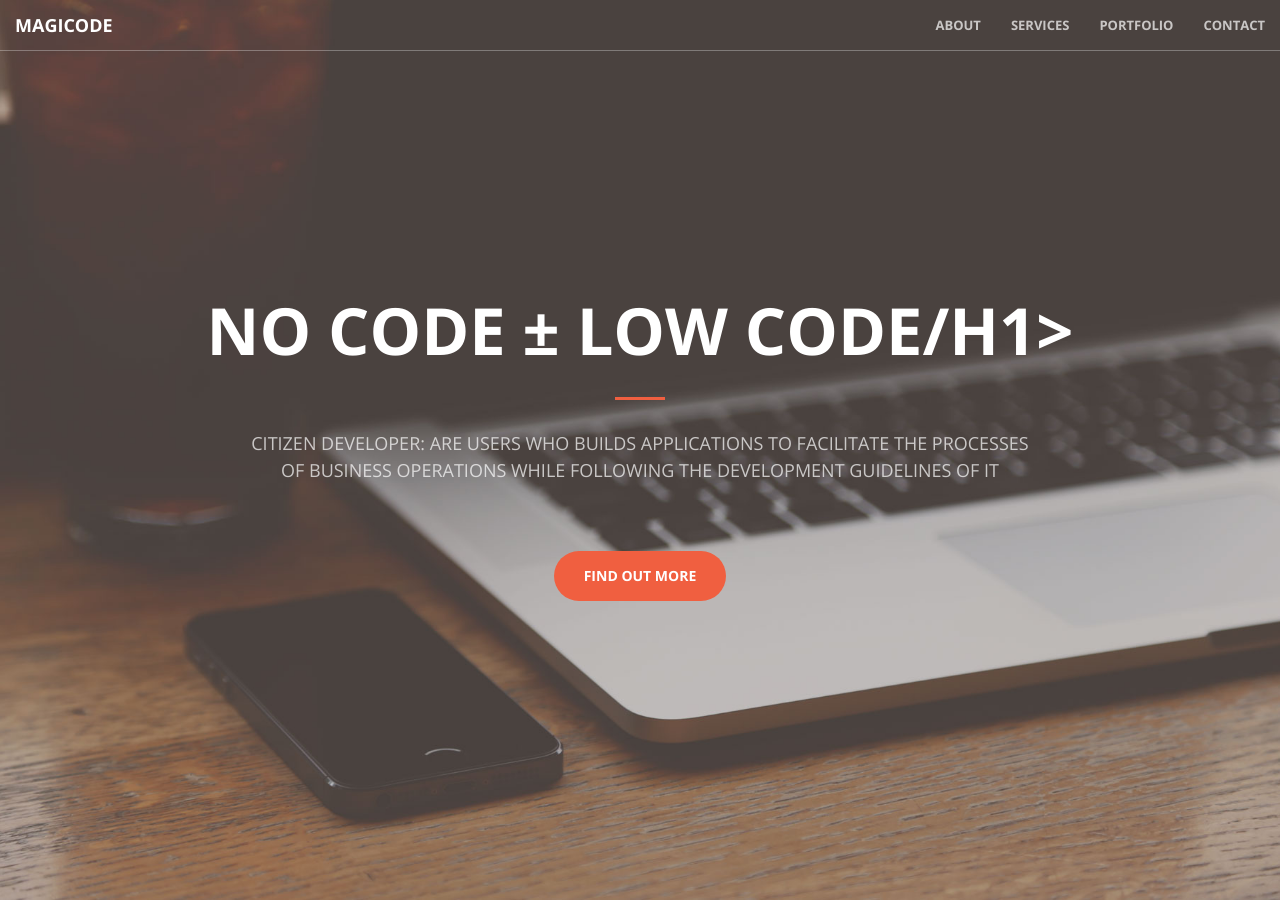
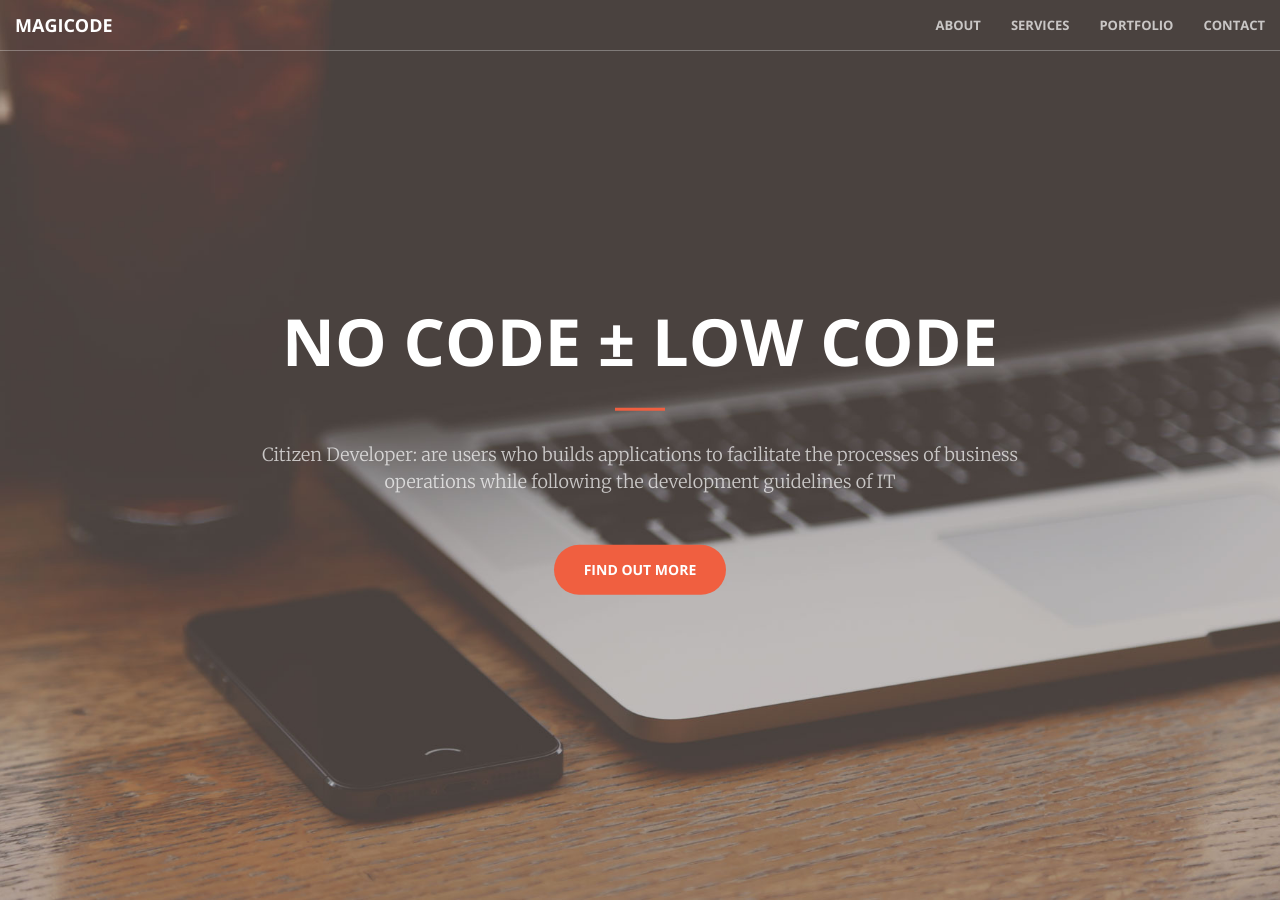
Before and after one commit to ajem70/magicode_site, a Jekyll site: the page built from index.html, in a window 1280 px wide and 900 px high. Built offline with Jekyll 4.4.1, drawn with Linux system fonts in a browser that asks for light colours.

```diff
--- a/_includes/header.html
+++ b/_includes/header.html
@@ -1,7 +1,7 @@
 <header>
     <div class="header-content">
         <div class="header-content-inner">
-            <h1>No Code ± Low Code/h1>
+            <h1>No Code ± Low Code</h1>
             <hr>
             <p>Citizen Developer: are users who builds applications to facilitate the processes of business operations while following the development guidelines of IT</p>
             <a href="#about" class="btn btn-primary btn-xl page-scroll">Find Out More</a>
```
